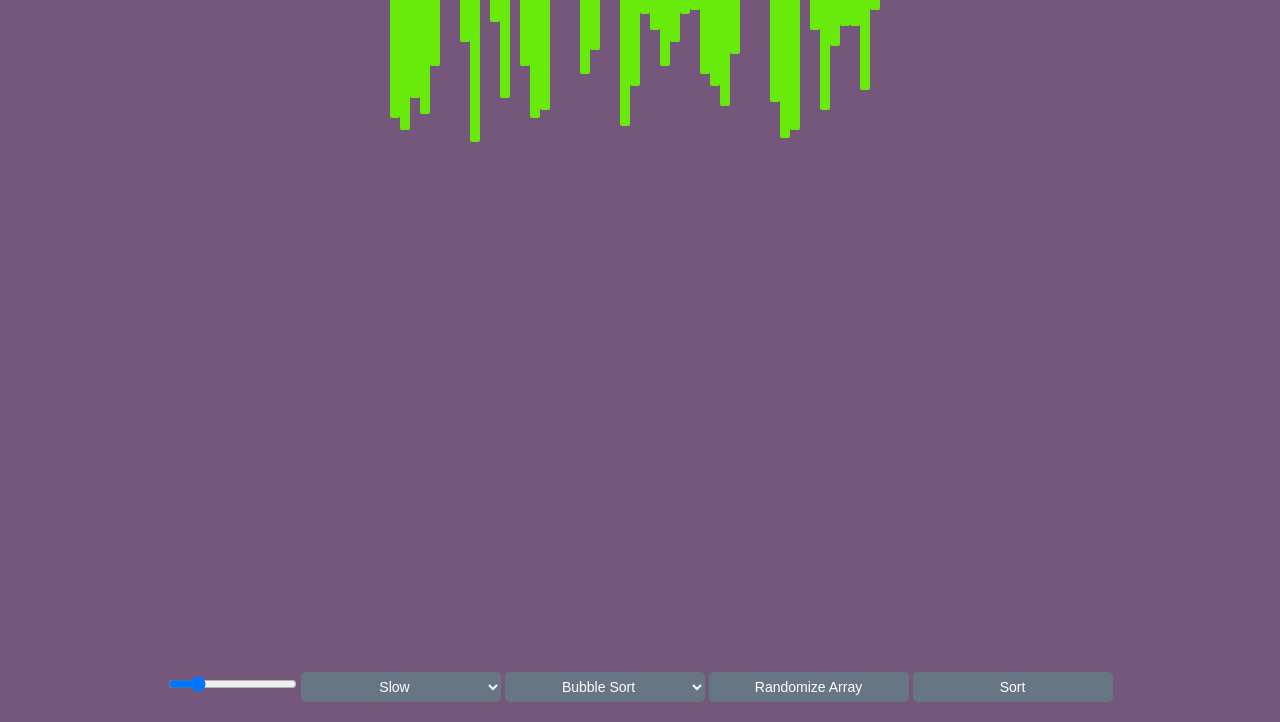
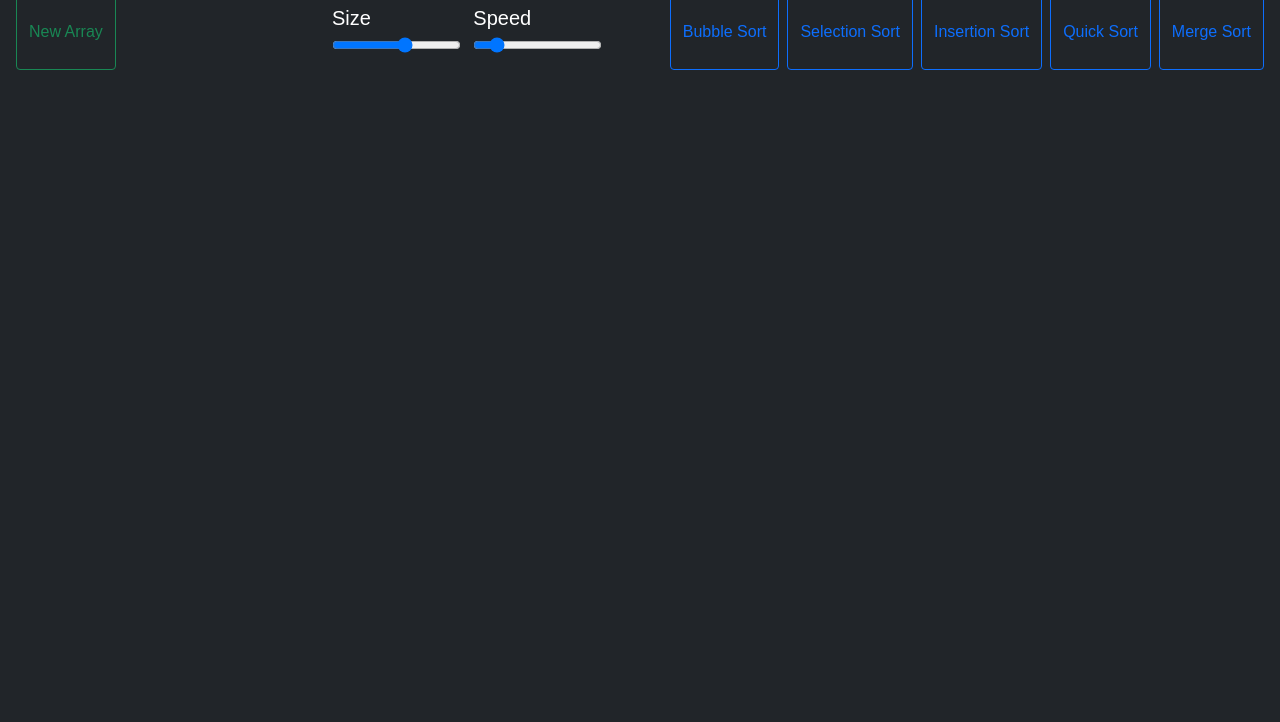
Before and after one commit to sneh3108/sorting-visualizer, a plain HTML site: page index.html in a window 1280 px wide. Shown: the part 78-800 px from the top of the page. Drawn offline with nearby package versions, Linux system fonts and the light colour scheme.

Commit message:
Add files via upload

```diff
--- a/index.html
+++ b/index.html
@@ -1,46 +1,48 @@
 <!DOCTYPE html>
 <html lang="en">
-  <head>
-    <meta charset="UTF-8" />
-    <meta http-equiv="X-UA-Compatible" content="IE=edge" />
-    <meta name="viewport" content="width=device-width, initial-scale=1.0" />
-    <link rel="stylesheet" href="style.css" />
+<head>
+    <meta charset="UTF-8">
+    <meta http-equiv="X-UA-Compatible" content="IE=edge">
+    <meta name="viewport" content="width=device-width, initial-scale=1.0">
     <title>Sorting Visualizer</title>
-  </head>
-  <body>
-    <div class="container">
-      <div class="bars_container" id="bars_container"></div>
+    <link href="https://cdn.jsdelivr.net/npm/bootstrap@5.0.0-beta2/dist/css/bootstrap.min.css" rel="stylesheet" integrity="sha384-BmbxuPwQa2lc/FVzBcNJ7UAyJxM6wuqIj61tLrc4wSX0szH/Ev+nYRRuWlolflfl" crossorigin="anonymous">
+    <link rel="stylesheet" href="style.css">
+</head>
+<header>
+    <h1 align="center">Sorting Visualizer</h1>
+    <nav>
+        <div class="row">
+            <div class="col gap-2 d-sm-flex" id="newArray">
+                <button type="button" class="btn btn-outline-success btn-dark newArray">New Array</button>
+            </div>
+            <div class="col" id="input">
+                <span id="size">Size
+                    <input id="arr_sz" type="range" min="5" max="100" step=1 value=60>
+                </span>
+                <span id="speed">Speed
+                    <input id="speed_input" type="range" min="20" max="300" stepDown=10 value=60>
+                </span>
+            </div>
+            <div class="col gap-2 d-sm-flex justify-content-end">
+                <button type="button" class="btn btn-outline-primary btn-dark bubbleSort">Bubble Sort</button>
+                <button type="button" class="btn btn-outline-primary btn-dark selectionSort">Selection Sort</button>
+                <button type="button" class="btn btn-outline-primary btn-dark insertionSort">Insertion Sort</button>
+                <button type="button" class="btn btn-outline-primary btn-dark quickSort">Quick Sort</button>
+                <button type="button" class="btn btn-outline-primary btn-dark mergeSort">Merge Sort</button>
+            </div>
+        </div>
+    </nav>
+</header>
+<body class="p-3 mb-2 bg-dark text-white">
 
-      <div class="buttons_container">
+    <div id="bars" class="flex-container"></div>
 
-        <input
-          type="range"
-          id="slider"
-          min="25"
-          max="150"
-          step="5"
-          value="50"
-        />
-
-        <select name="" id="speed">
-          <option value="100">Slow</option>
-          <option value="50">Medium</option>
-          <option value="10">Fast</option>
-        </select>
-        <select name="" id="algo">
-          <option value="bubble">Bubble Sort</option>
-          <option value="insertion">Insertion Sort</option>
-          <option value="heap">Heap Sort</option>
-          <option value="merge">Merge Sort</option>
-          <option value="quick">Quick Sort</option>
-        </select>
-        <button id="randomize_array_btn">Randomize Array</button>
-        <button id="sort_btn">Sort</button>
-      </div>
-    </div>
-
-    <script src="index.js"></script>
-  </body>
-
-
+    <script src="https://cdn.jsdelivr.net/npm/bootstrap@5.0.0-beta2/dist/js/bootstrap.bundle.min.js" integrity="sha384-b5kHyXgcpbZJO/tY9Ul7kGkf1S0CWuKcCD38l8YkeH8z8QjE0GmW1gYU5S9FOnJ0" crossorigin="anonymous"></script>
+    <script src="js_files/sorting.js"></script>
+    <script src="js_files/bubble.js"></script>
+    <script src="js_files/insertion.js"></script>
+    <script src="js_files/merge.js"></script>
+    <script src="js_files/quick.js"></script>
+    <script src="js_files/selection.js"></script>
+</body>
 </html>
--- a/style.css
+++ b/style.css
@@ -1,58 +1,33 @@
-*{
-    padding: 0;
-    margin: 0;
-    box-sizing: border-box;
+body {
+    font-family: Arial, Helvetica, sans-serif;
+    font-size: 20px;
+    padding: 0 20px 30px 0;
+    line-height: 1.4;
+}
+.flex-container{
+    margin-top: 20px;
+    display: flex;
+    flex-wrap: nowrap;
+    width: 100%;
+    height: 500px;
+    justify-content: center;
+    transition: 2s all ease;
 }
 
-
-.container{
-    max-width: 100vw;
-    height: 100vh;
-    width: 95%;
-    margin: 0 auto;
-    display: flex;
-    flex-direction: column;
-    align-items: center;
-    justify-content: space-between;
-    padding: 20px 0px;
+.flex-item{
+    background: rgb(0, 255, 255);
+    border: 1pt solid black;
+    width: 25px;
+    transition: 0.1s all ease;
 }
 
-.bars_container{
-    display: flex;
-    flex-direction: row;
+.row{
+    display: grid;
+    grid-template-columns: 1fr 1fr 2fr;
 }
 
-.bar{
-    width: 10px;
-    background-color: rgb(104, 235, 10);
-    /* margin: 0 2px; */
-    border-radius: 2px;
+#input{
+    display: flex;
+    padding: 10px;
+    justify-content: space-around;
 }
-
-body{
-    background-color: #75577c;
-}
-
-.buttons_container > button, select{
-    width: 200px;
-    height: 30px;
-    background-color: #677685;
-    border: none;
-    border-radius: 5px;
-    color: white;
-    font-size: 14px;
-    cursor: pointer;
-    text-align: center;
-    transition:  0.2s ease-in-out;
-}
-
-button:hover{
-    background-color: #56697b;
-}
-
-footer{
-    position: absolute;
-    left: 50px;
-    right: 50px;
-    bottom: 0px;
-}
```
